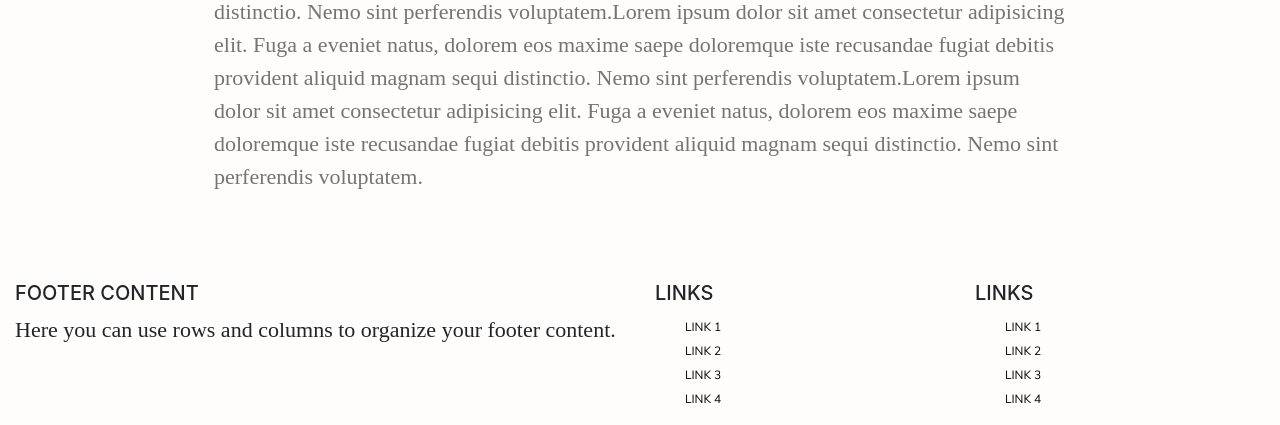
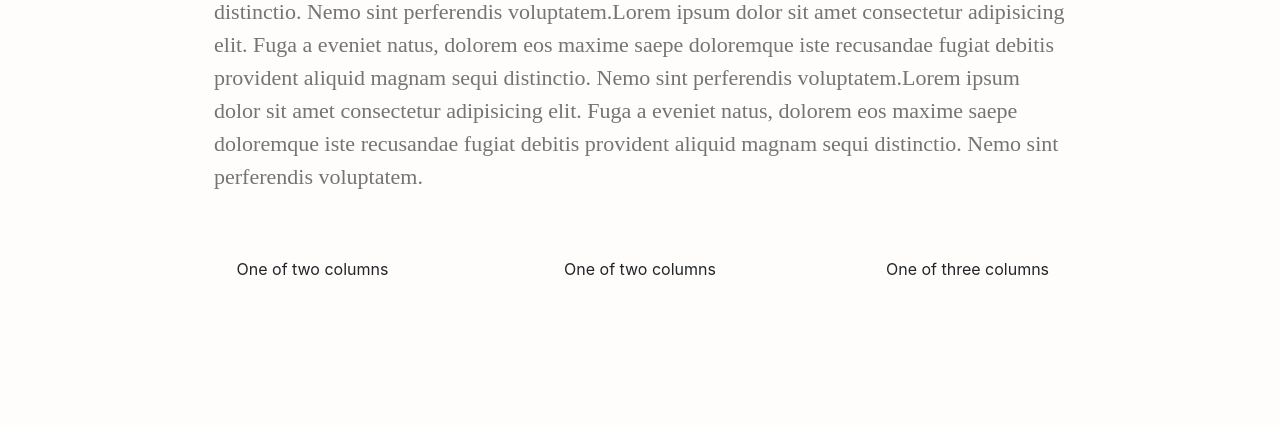
Before and after one commit to oliverlogie/KroArt, a PHP site: page /About/about.php in a window 1280 px wide. Shown: the part 580-1005 px from the top of the page. After the commit the page ends 855 px from the top, so only its background shows below. Run offline with PHP 8.4, Linux system fonts and the light colour scheme; some web fonts are replaced.

Commit message:
footer new

```diff
--- a/Website/Style/style.css
+++ b/Website/Style/style.css
@@ -166,4 +166,12 @@ iFrame{
 }
 
 
-/* ----------------------------------------------------------- Navbar --------------------------------------------------------- */
+/* ----------------------------------------------------------- Navbar end--------------------------------------------------------- */
+
+.box{
+  width:100px;
+  height: 50px;
+  color: yellow;
+}
+
+/* ----------------------------------------------------------- Footer --------------------------------------------------------- */
--- a/Website/includes/footer.php
+++ b/Website/includes/footer.php
@@ -1,77 +1,14 @@
-<!-- Footer -->
-<footer class="page-footer font-small blue pt-4">
 
-  <!-- Footer Links -->
-  <div class="container-fluid text-center text-md-left">
-
-    <!-- Grid row -->
-    <div class="row">
-
-      <!-- Grid column -->
-      <div class="col-md-6 mt-md-0 mt-3">
-
-        <!-- Content -->
-        <h5 class="text-uppercase">Footer Content</h5>
-        <p>Here you can use rows and columns to organize your footer content.</p>
-
-      </div>
-      <!-- Grid column -->
-
-      <hr class="clearfix w-100 d-md-none pb-3">
-
-      <!-- Grid column -->
-      <div class="col-md-3 mb-md-0 mb-3">
-
-        <!-- Links -->
-        <h5 class="text-uppercase">Links</h5>
-
-        <ul class="list-unstyled">
-          <li>
-            <a href="#!">Link 1</a>
-          </li>
-          <li>
-            <a href="#!">Link 2</a>
-          </li>
-          <li>
-            <a href="#!">Link 3</a>
-          </li>
-          <li>
-            <a href="#!">Link 4</a>
-          </li>
-        </ul>
-
-      </div>
-      <!-- Grid column -->
-
-      <!-- Grid column -->
-      <div class="col-md-3 mb-md-0 mb-3">
-
-        <!-- Links -->
-        <h5 class="text-uppercase">Links</h5>
-
-        <ul class="list-unstyled">
-          <li>
-            <a href="#!">Link 1</a>
-          </li>
-          <li>
-            <a href="#!">Link 2</a>
-          </li>
-          <li>
-            <a href="#!">Link 3</a>
-          </li>
-          <li>
-            <a href="#!">Link 4</a>
-          </li>
-        </ul>
-
-      </div>
-      <!-- Grid column -->
-
+<footer>
+  <div class="row justify-content-center text-center">
+    <div class="col-3 ">
+      One of two columns
     </div>
-    <!-- Grid row -->
-
+    <div class="col-3">
+      One of two columns
+    </div>
+    <div class="col-3">
+      One of three columns
+    </div>
   </div>
-  <!-- Footer Links -->
-
 </footer>
-<!-- Footer -->
```
